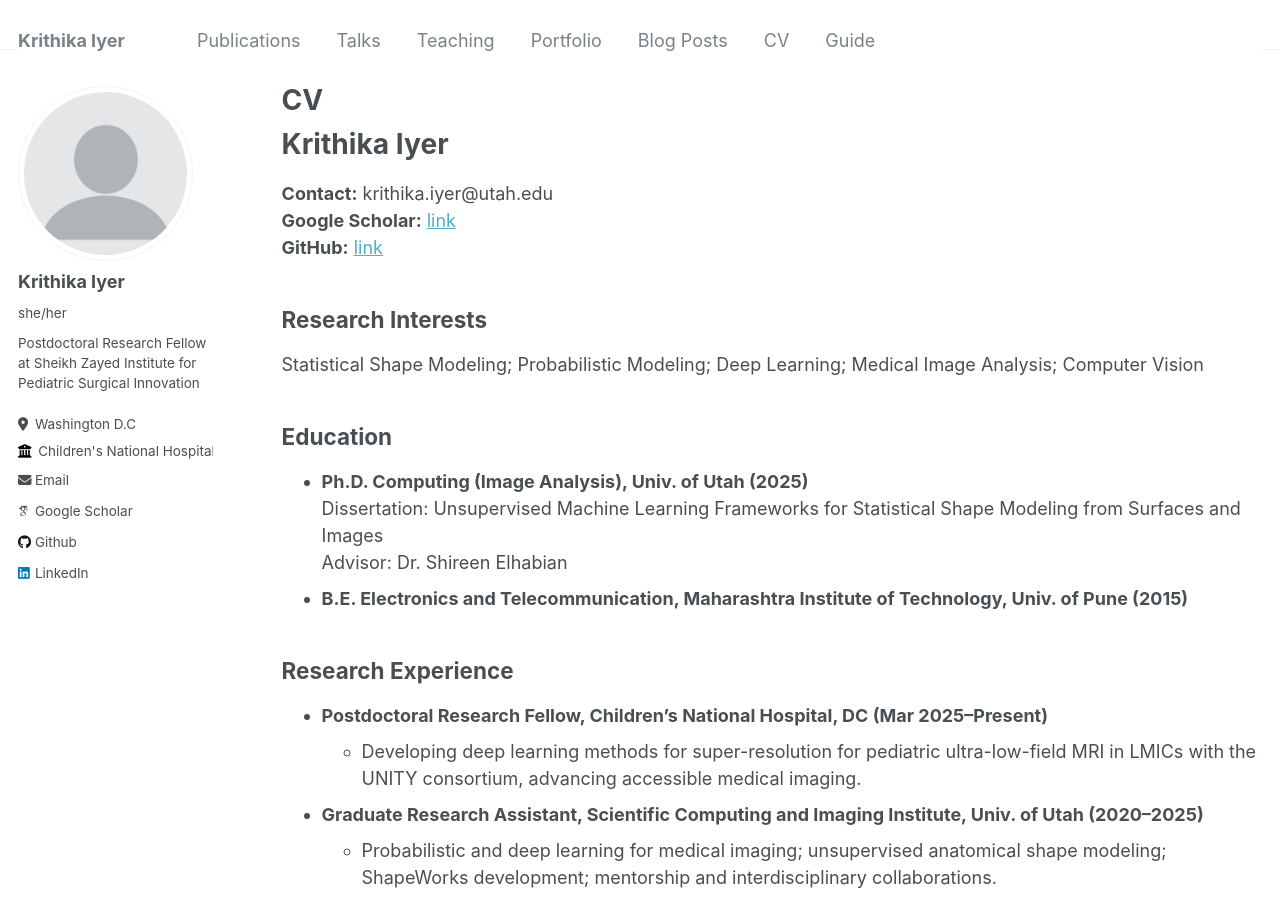
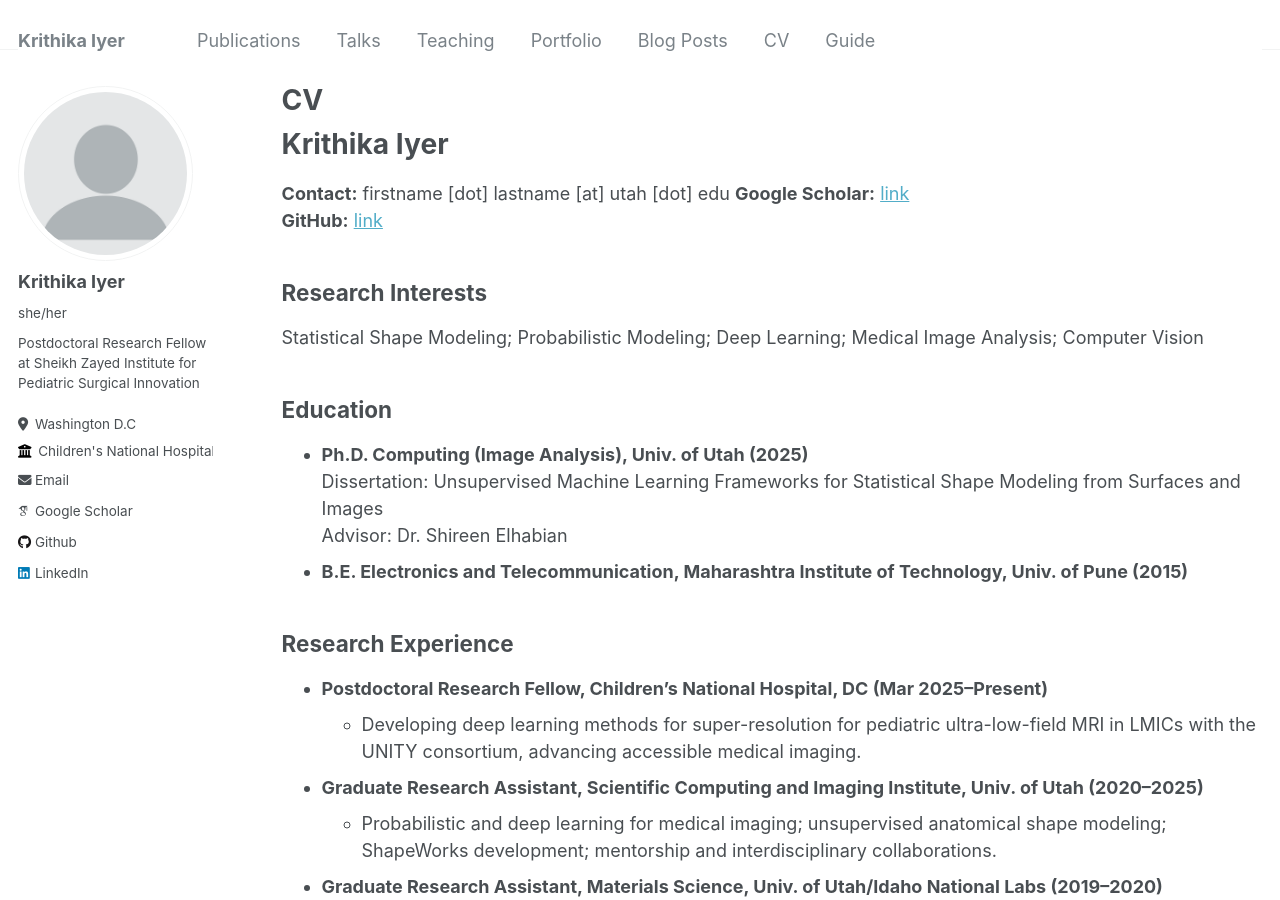
Before and after one commit to iyerkrithika21/iyerkrithika21.github.io, a Jekyll site: the page built from _pages/cv.md, in a window 1280 px wide and 900 px high. Built offline with Jekyll 4.4.1, drawn with Linux system fonts in a browser that asks for light colours; some web fonts are replaced.

Commit message:
Update cv.md

```diff
--- a/_pages/cv.md
+++ b/_pages/cv.md
@@ -11,7 +11,7 @@ redirect_from:
 
 # Krithika Iyer
 
-**Contact:** krithika.iyer@utah.edu
+**Contact:** firstname [dot] lastname [at] utah [dot] edu
 **Google Scholar:** [link](https://www.sci.utah.edu/~iyerkrithika)
 **GitHub:** [link](https://github.com/iyerkrithika21)
 
```
